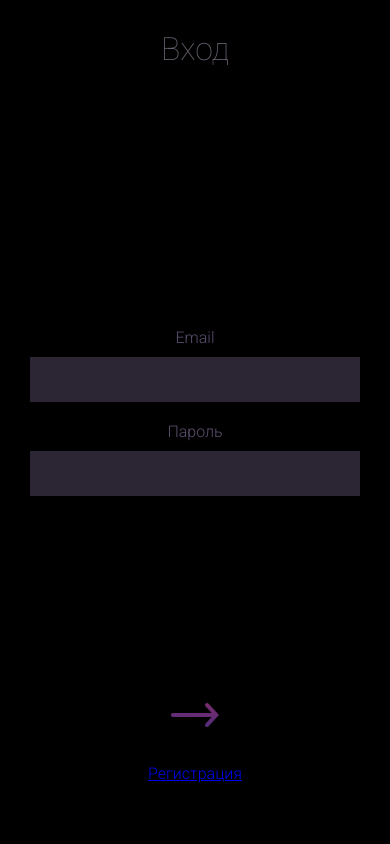
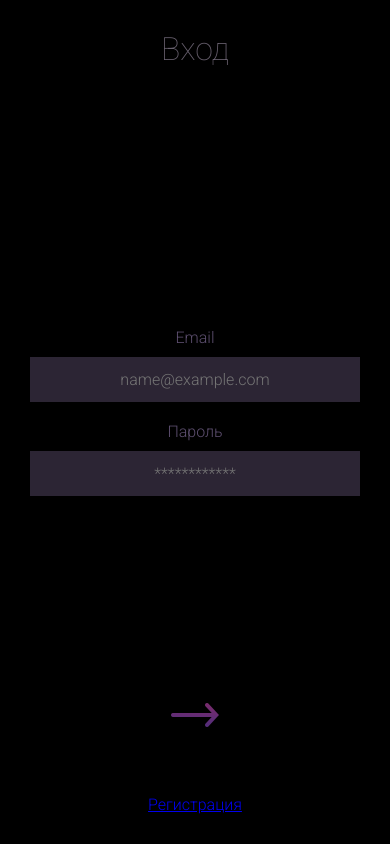
Before and after one commit to panslava/killer, a Vue app in the folder frontend/: page / in a window 390 px wide. Built offline with nearby package versions, Linux system fonts and the light colour scheme.

Commit message:
added placeholder + small fix

```diff
--- a/frontend/src/components/Login.vue
+++ b/frontend/src/components/Login.vue
@@ -3,11 +3,11 @@
     <h1 class="header">Вход</h1>
     <div class="email-input input-overlay">
       <label>Email</label>
-      <custom-input class="inputs" type="email"></custom-input>
+      <custom-input placeholder="name@example.com" class="inputs" type="email"></custom-input>
     </div>
     <div class="password-input input-overlay">
       <label>Пароль</label>
-      <custom-input class="inputs" type="password"></custom-input>
+      <custom-input placeholder="************" class="inputs" type="password"></custom-input>
     </div>
     <div class="login-button">
       <img class="login-button__image" src="@/assets/icons/arrow.png">
@@ -48,7 +48,6 @@ label {
 }
 
 .header {
-  font-family: "Roboto";
   font-weight: 100;
   color: $color-main-font;
   margin: 0;
@@ -109,5 +108,9 @@ label {
   .password-input {
     margin-top: 20px;
   }
+
+  .register {
+    align-self: end;
+  }
 }
 </style>
```
